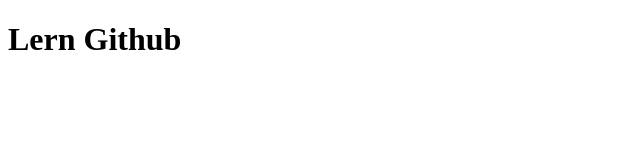
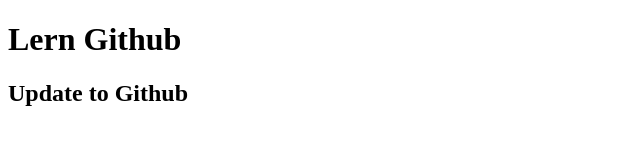
Before and after one commit to A7Tyz/DevOps2-Art, a plain HTML site: page index.html in a window 1280 px wide. Shown: the whole page, without its empty margins (0-640 px from the left). Drawn offline with Linux system fonts and the light colour scheme.

Commit message:
Update h2 in index.html
Update h2 in index.html

```diff
--- a/index.html
+++ b/index.html
@@ -11,6 +11,7 @@
 <body>
 
     <h1>Lern Github</h1>
+    <h2>Update to Github</h2>
 
 </body>
 
```
